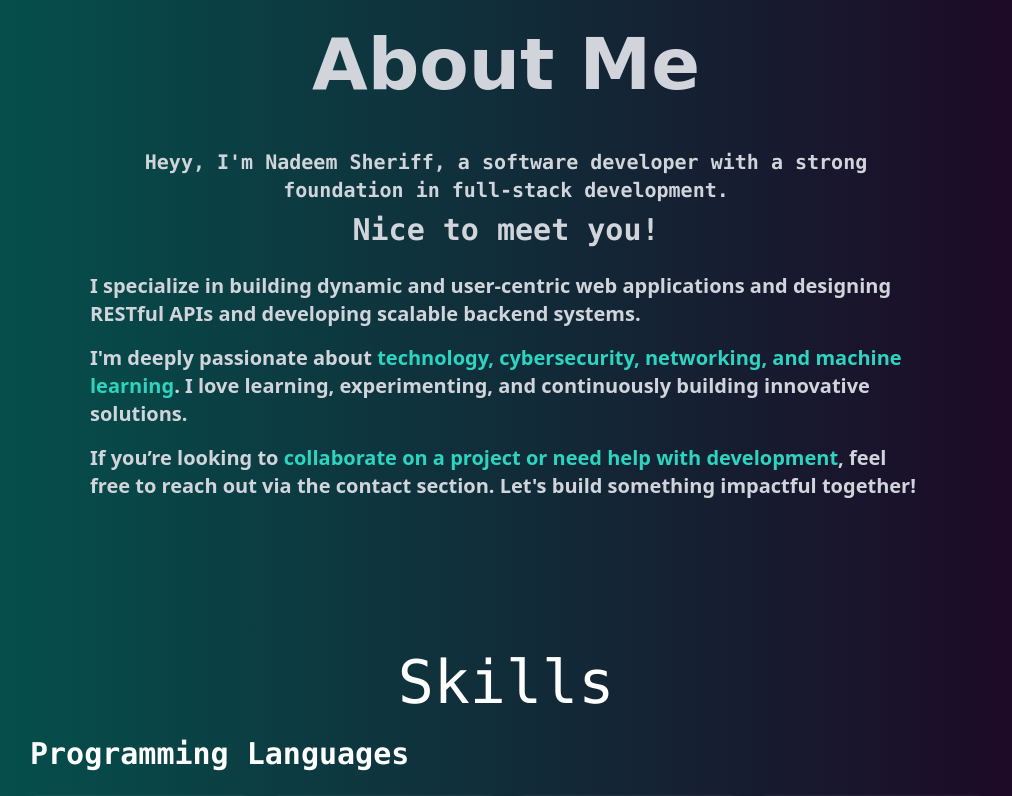
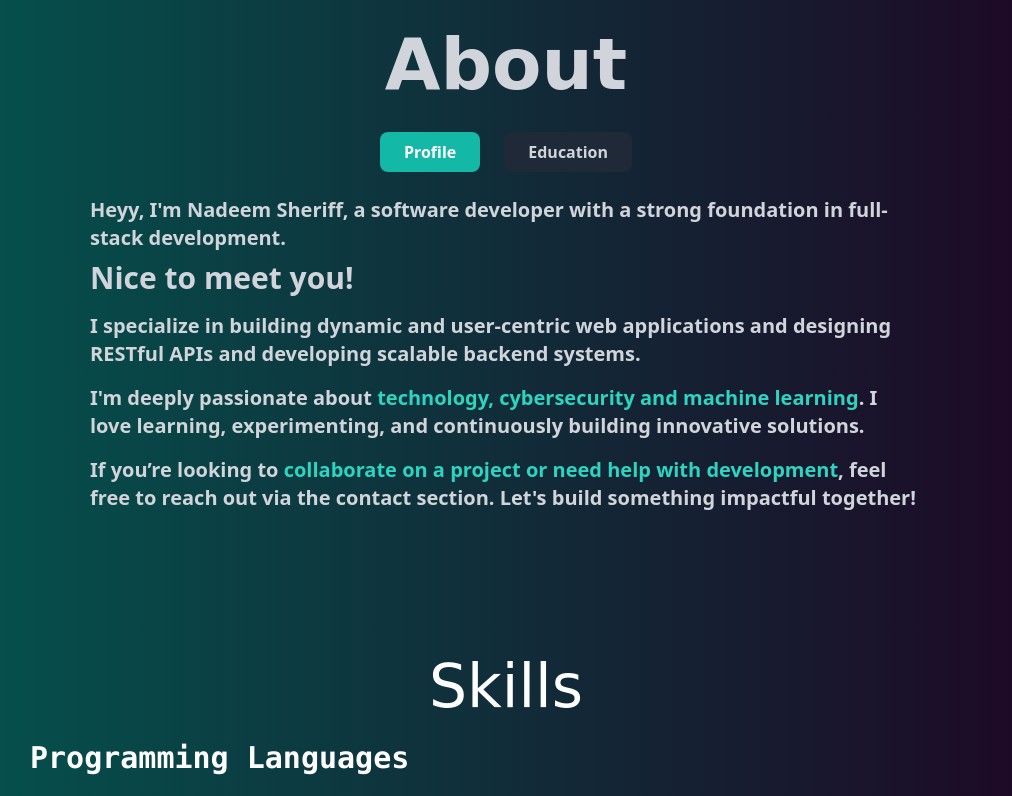
Before and after one commit to nadeemsheriff18/portfolio, a React (Create React App) app: page / in a window 1280 px wide. Shown: the part 900-1696 px from the top of the page, without its empty margins (134-1146 px from the left). Built offline with nearby package versions, Linux system fonts and the light colour scheme.

Commit message:
about section fix

```diff
--- a/src/components/About.js
+++ b/src/components/About.js
@@ -1,63 +1,127 @@
-import React from 'react';
-import { motion } from "framer-motion";
+import React, { useState } from 'react';
+import { motion, AnimatePresence } from "framer-motion";
 
 const About = () => {
+  const [activeTab, setActiveTab] = useState("intro");
+
+  const contentVariants = {
+    hidden: { opacity: 0, y: 20 },
+    visible: { opacity: 1, y: 0 }
+  };
+
   return (
-    <div name='about' id="about" className='w-full h-auto pt-72 sm:pt-0 md:pt-0 lg:pt-0 text-gray-300 bg-gray-900'>
+    <div name='about' id="about" className='w-full h-auto pt-60 sm:pt-0 md:pt-0 lg:pt-0 text-gray-300 bg-gray-900'>
       <div className='flex flex-col justify-center items-center w-full h-full px-4 sm:px-6 md:px-10 lg:px-16 xl:px-32 py-20'>
-        <div className='px-4 sm:px-20 max-w-4xl'> {/* limit content width */}
-          <motion.div
+        <div className='px-4 sm:px-20 max-w-4xl'>
+
+          <motion.h1
             whileInView={{ opacity: 1, x: 0 }}
             initial={{ opacity: 0, x: -100 }}
             transition={{ duration: 0.5 }}
-            className='mb-8'
+            className='text-4xl font-mono sm:text-6xl mt-5 lg:text-7xl font-extrabold text-center mb-8'
+            id="about_header"
           >
-            <p id="about_header" className='text-4xl font-mono sm:text-6xl mt-5 lg:text-7xl font-extrabold text-center'>
-              About Me
-            </p>
-          </motion.div>
+            About
+          </motion.h1>
 
-          <div>
-            <motion.h2
-              whileInView={{ opacity: 1, x: 0 }}
-              initial={{ opacity: 0, x: -100 }}
-              transition={{ duration: 1 }}
-              className='text-base font-bold sm:text-xl lg:text-xl pb-3 lg:py-4 w-full font-mono text-center sm:text-left break-words'
+          {/* Tab Buttons */}
+          <div className='flex justify-center gap-4 flex-wrap mb-6'>
+            <button
+              onClick={() => setActiveTab("intro")}
+              className={`px-4 py-2 font-semibold rounded-lg transition duration-300 ${activeTab === "intro" ? "bg-teal-500 text-white" : "bg-gray-800 hover:bg-teal-600"
+                }`}
             >
-              Heyy, I'm Nadeem Sheriff, a software developer with a strong foundation in full-stack development.
-              <br />
-              <span className='text-xl sm:text-2xl lg:text-3xl font-extrabold block mt-2'>
-                Nice to meet you!
-              </span>
-            </motion.h2>
+              Profile
+            </button>
+            <button
+              onClick={() => setActiveTab("education")}
+              className={`px-4 py-2 font-semibold rounded-lg transition duration-300 ${activeTab === "education" ? "bg-teal-500 text-white" : "bg-gray-800 hover:bg-teal-600"
+                }`}
+            >
+              Education
+            </button>
+          </div>
 
-            <motion.p
-              whileInView={{ opacity: 1, x: 0 }}
-              initial={{ opacity: 0, x: -100 }}
-              transition={{ duration: 1 }}
-              className='text-base font-semibold font-sans px-2 py-2 w-full sm:text-lg md:text-xl lg:text-xl break-words'
-            >
-              I specialize in building dynamic and user-centric web applications and designing RESTful APIs and developing scalable backend systems.
-            </motion.p>
+          {/* Tab Content */}
+          <AnimatePresence mode="wait">
+            {activeTab === "intro" && (
+              <motion.div
+                key="intro"
+                variants={contentVariants}
+                initial="hidden"
+                animate="visible"
+                exit="hidden"
+                transition={{ duration: 0.5 }}
+                className='space-y-4'
+              >
+                <p className='text-base sm:text-lg md:text-xl font-semibold font-sans px-2'>
+                  Heyy, I'm Nadeem Sheriff, a software developer with a strong foundation in full-stack development.
+                  <span className='block mt-2 text-xl sm:text-2xl lg:text-3xl font-extrabold'>
+                    Nice to meet you!
+                  </span>
+                </p>
+                <p className='text-base sm:text-lg md:text-xl font-semibold font-sans px-2'>
+                  I specialize in building dynamic and user-centric web applications and designing RESTful APIs and developing scalable backend systems.
+                </p>
+                <p className='text-base sm:text-lg md:text-xl font-semibold font-sans px-2'>
+                  I'm deeply passionate about <span className='text-teal-400'>technology, cybersecurity and machine learning</span>. I love learning, experimenting, and continuously building innovative solutions.
+                </p>
+                <p className='text-base sm:text-lg md:text-xl font-semibold font-sans px-2'>
+                  If you’re looking to <span className='text-teal-400 font-semibold'>collaborate on a project or need help with development</span>, feel free to reach out via the contact section. Let's build something impactful together!
+                </p>
+              </motion.div>
+            )}
 
-            <motion.p
-              whileInView={{ opacity: 1, x: 0 }}
-              initial={{ opacity: 0, x: -100 }}
-              transition={{ duration: 1.2 }}
-              className='text-base font-semibold font-sans px-2 py-2 w-full sm:text-lg md:text-xl lg:text-xl break-words'
-            >
-              I'm deeply passionate about <span className='text-teal-400'>technology, cybersecurity, networking, and machine learning</span>. I love learning, experimenting, and continuously building innovative solutions.
-            </motion.p>
+            {activeTab === "education" && (
+  <motion.div
+    key="education"
+    variants={contentVariants}
+    initial="hidden"
+    animate="visible"
+    exit="hidden"
+    transition={{ duration: 0.5 }}
+    className='space-y-6'
+  >
+    <div className="border border-gray-700 rounded-lg p-4 shadow-md bg-gray-800">
+      <h3 className="text-lg sm:text-xl md:text-2xl font-bold font-sans text-white">
+        Rajalakshmi Engineering College
+      </h3>
+      <p className="text-sm sm:text-base md:text-lg font-sans text-gray-300">
+        B.Tech – Computer Science and Business Systems (2022–2026)
+      </p>
+      <p className="text-sm sm:text-base md:text-lg font-sans text-gray-300">
+        CGPA: 8.25 / 10
+      </p>
+    </div>
 
-            <motion.p
-              whileInView={{ opacity: 1, x: 0 }}
-              initial={{ opacity: 0, x: -100 }}
-              transition={{ duration: 1.4 }}
-              className='text-base font-semibold font-sans px-2 py-2 w-full sm:text-lg md:text-xl lg:text-xl break-words'
-            >
-              If you’re looking to <span className='text-teal-400 font-semibold'>collaborate on a project or need help with development</span>, feel free to reach out via the contact section. Let's build something impactful together!
-            </motion.p>
-          </div>
+    <div className="border border-gray-700 rounded-lg p-4 shadow-md bg-gray-800">
+      <h3 className="text-lg sm:text-xl md:text-2xl font-bold font-sans text-white">
+        Velammal Vidhyashram
+      </h3>
+      <p className="text-sm sm:text-base md:text-lg font-sans text-gray-300">
+        HSC (Grade 12)
+      </p>
+      <p className="text-sm sm:text-base md:text-lg font-sans text-gray-300">
+        Percentage: 94%
+      </p>
+    </div>
+
+    <div className="border border-gray-700 rounded-lg p-4 shadow-md bg-gray-800">
+      <h3 className="text-lg sm:text-xl md:text-2xl font-bold font-sans text-white">
+        Kavi Bharathi Vidyalaya
+      </h3>
+      <p className="text-sm sm:text-base md:text-lg font-sans text-gray-300">
+        SSLC (Grade 10)
+      </p>
+      <p className="text-sm sm:text-base md:text-lg font-sans text-gray-300">
+        Percentage: 88.9%
+      </p>
+    </div>
+  </motion.div>
+)}
+
+          </AnimatePresence>
+
         </div>
       </div>
     </div>
--- a/src/components/Contact.js
+++ b/src/components/Contact.js
@@ -3,7 +3,7 @@ import React from 'react'
 const Contact = () => {
   return (
     <div name='contact' id="contact" className='w-full h-screen flex justify-center items-center font-mono'>
-       <form  method='POST' action="https://getform.io/f/aejyrggb" className='flex flex-col max-w-[600px] w-full'>
+       <form  method='POST' action="https://getform.io/f/aejyrggb" className='flex flex-col max-w-[600px] w-full px-6'>
         <div className='pb-8'>
             <p id="contact_header" className='text-5xl md:text-6xl lg:text-7xl font-bold text-center text-white py-4'>
                 Contact
--- a/src/components/Skills.js
+++ b/src/components/Skills.js
@@ -63,6 +63,7 @@ const Skills = () => {
           initial={{ opacity: 0, x: -100 }}
           transition={{ duration: 1 }}
           className="text-white text-4xl sm:text-5xl md:text-6xl text-center pb-6 font-mono"
+          id="skills_header"
         >
           Skills
         </motion.h1>
```
